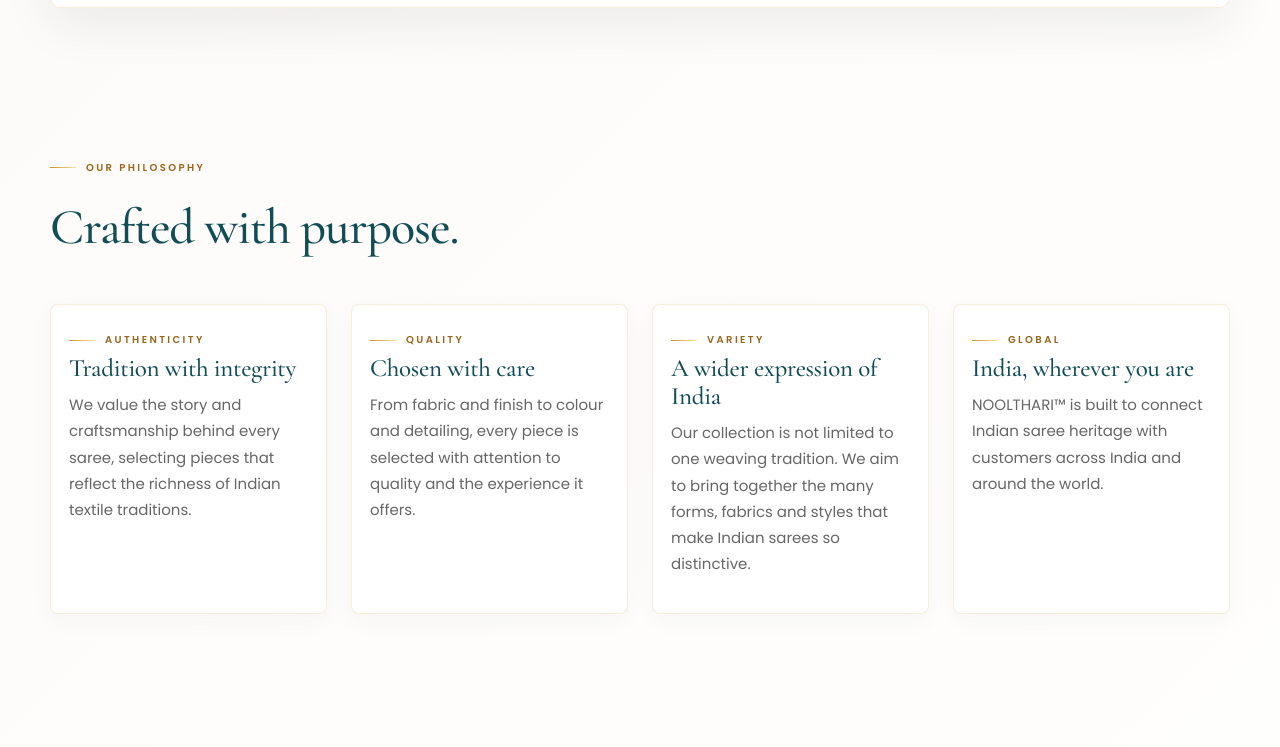
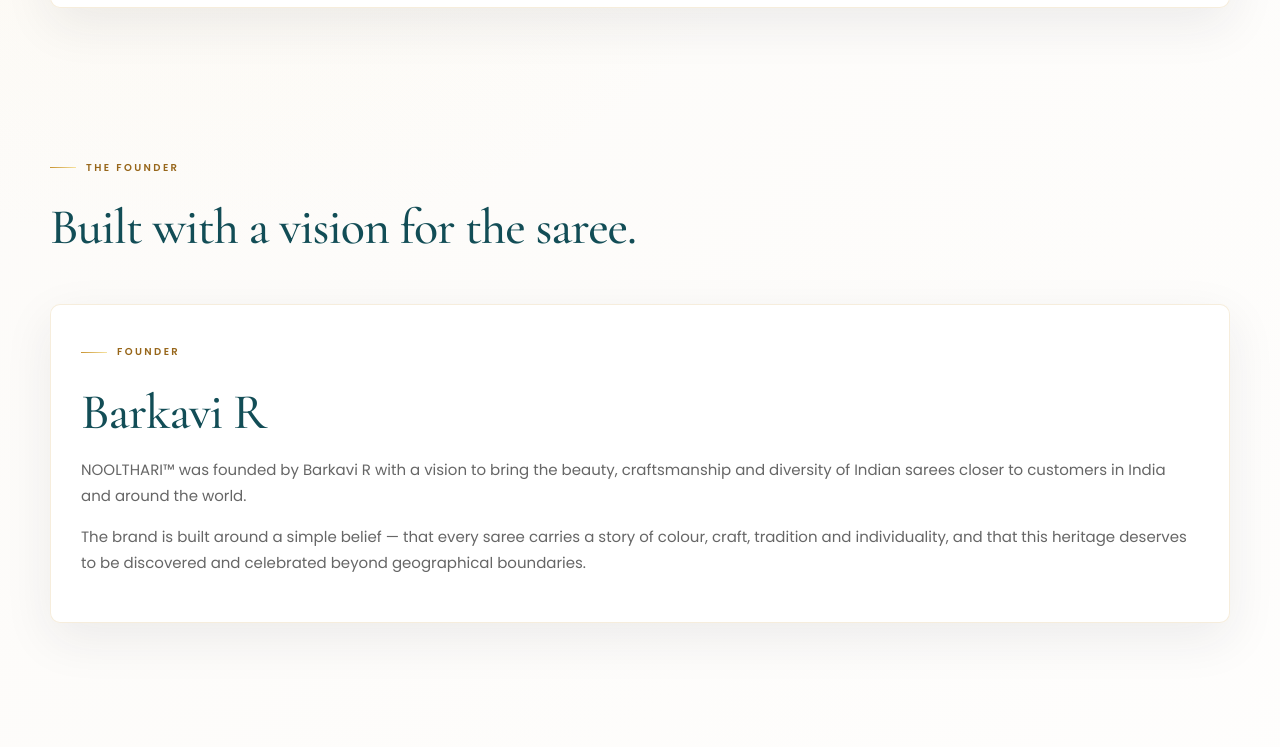
Before and after one commit to m6curly/noolthari, a plain HTML site: page about.html in a window 1280 px wide. Shown: the part 793-1540 px from the top of the page. Drawn offline with nearby package versions, Linux system fonts and the light colour scheme.

Commit message:
Add founder information and fix hero image path

```diff
--- a/about.html
+++ b/about.html
@@ -20,9 +20,7 @@
     content="#0B3D45"
   >
 
-  <title>
-    About | NOOLTHARI™
-  </title>
+  <title>About | NOOLTHARI™</title>
 
 
   <!-- =====================================================
@@ -130,7 +128,6 @@
 
       <div class="nav-right">
 
-
         <a
           class="icon-link"
           href="shop.html"
@@ -167,7 +164,6 @@
           ☰
         </button>
 
-
       </div>
 
     </div>
@@ -190,11 +186,9 @@
 
       <div class="container">
 
-
         <div class="eyebrow">
           Our Story
         </div>
-
 
         <h1 class="page-title">
           Indian Sarees.<br>
@@ -231,6 +225,7 @@
           <p>
             Our vision goes beyond selling sarees in one city, one
             state or even one country.
+
             <strong>
               NOOLTHARI™ is built to take the Indian saree to every
               corner of the world.
@@ -260,13 +255,67 @@
 
 
     <!-- ===================================================
+         FOUNDER
+    ==================================================== -->
+
+    <section class="section">
+
+      <div class="container">
+
+        <div class="section-head">
+
+          <div>
+
+            <div class="eyebrow">
+              The Founder
+            </div>
+
+            <h2>
+              Built with a vision for the saree.
+            </h2>
+
+          </div>
+
+        </div>
+
+
+        <div class="panel">
+
+          <div class="eyebrow">
+            Founder
+          </div>
+
+          <h2>
+            Barkavi R
+          </h2>
+
+          <p>
+            NOOLTHARI™ was founded by Barkavi R with a vision to
+            bring the beauty, craftsmanship and diversity of Indian
+            sarees closer to customers in India and around the world.
+          </p>
+
+          <p>
+            The brand is built around a simple belief — that every
+            saree carries a story of colour, craft, tradition and
+            individuality, and that this heritage deserves to be
+            discovered and celebrated beyond geographical boundaries.
+          </p>
+
+        </div>
+
+      </div>
+
+    </section>
+
+
+    <!-- ===================================================
          OUR PHILOSOPHY
     ==================================================== -->
 
     <section class="section">
 
       <div class="container">
-
 
         <div class="section-head">
 
```
Also changed, not shown: index.html (+1 -46 lines).
